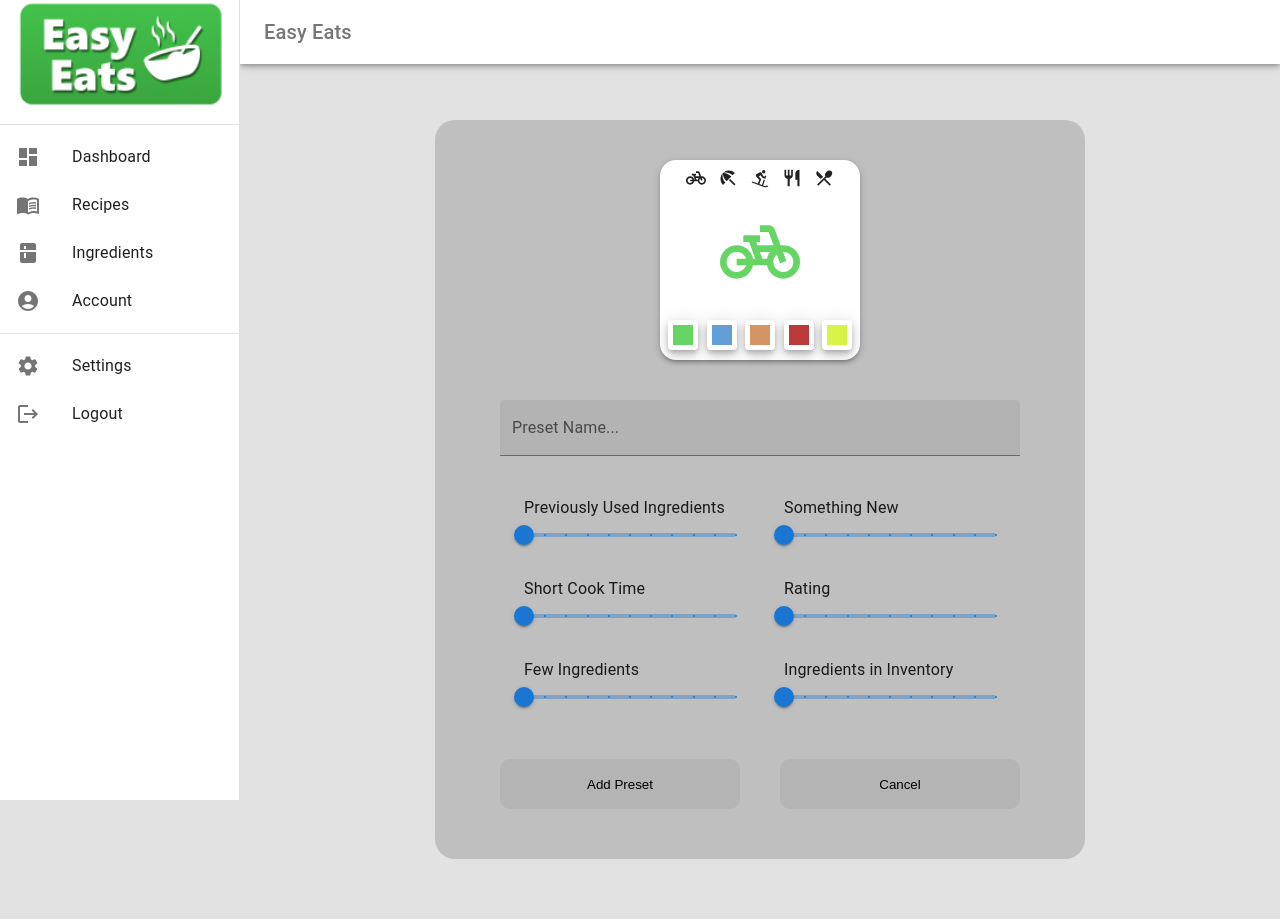
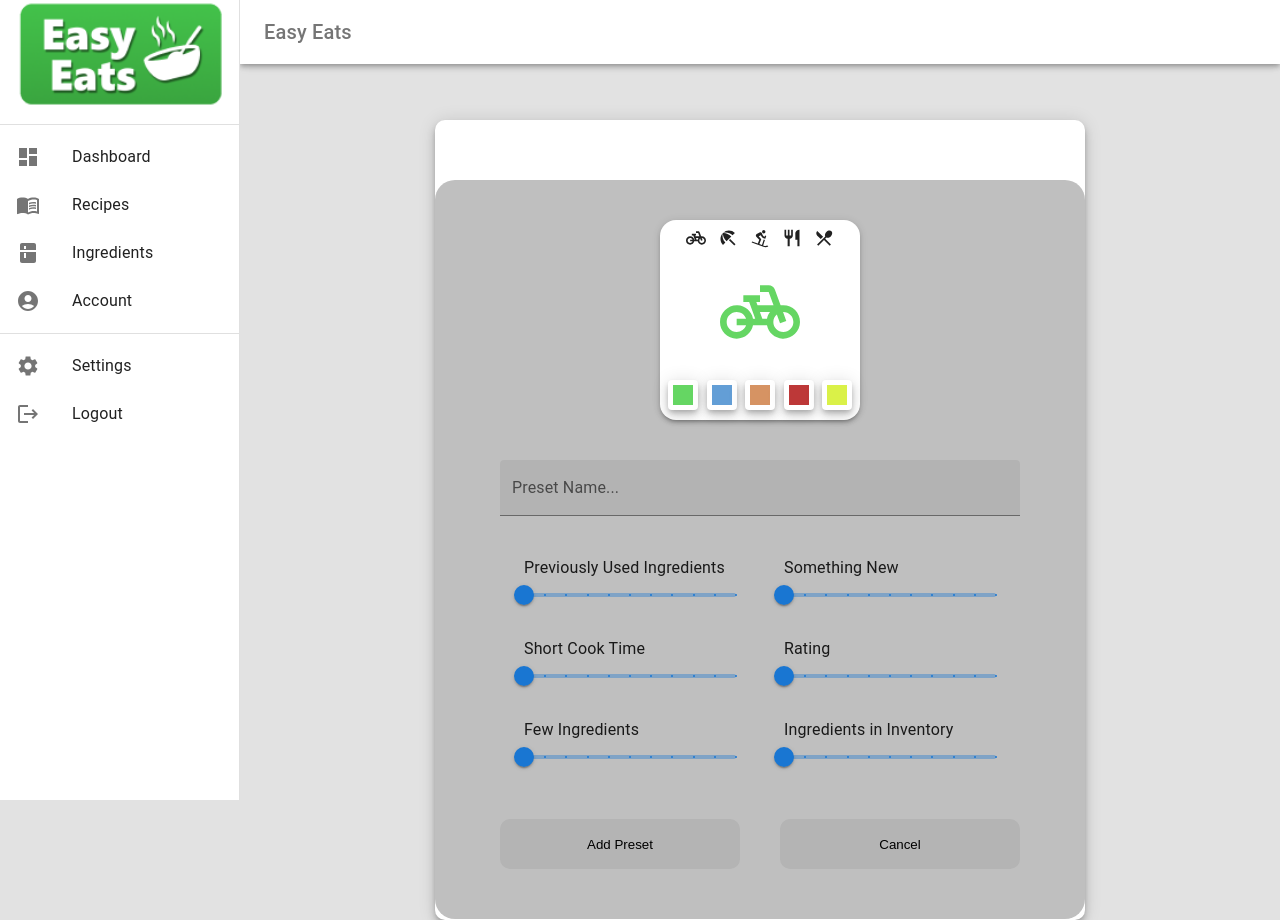
Before and after one commit to JakobPaulsson/EasyEats, a React (Create React App) app in the folder app/: page /account in a window 1280 px wide. Built offline with nearby package versions, Linux system fonts and the light colour scheme.

Commit message:
Update app/src/components/CustomPreset/CustomPreset.tsx

```diff
--- a/app/src/components/CustomPreset/CustomPreset.tsx
+++ b/app/src/components/CustomPreset/CustomPreset.tsx
@@ -2,7 +2,7 @@ import React from "react";
 import "./CustomPreset.css";
 import PresetIcon from "../../components/PresetIcon/PresetIcon";
 
-import { Container, TextField, Slider, Typography } from "@mui/material";
+import { Container, TextField, Slider, Typography, Paper } from "@mui/material";
 
 function SliderComponent(props: any) {
   return (
@@ -16,6 +16,15 @@ function SliderComponent(props: any) {
 function CustomPreset() {
   return (
     <div className="outerContainer">
+      <Paper
+        elevation={6}
+        sx={{
+          width: 650,
+          height: 800,
+          mt: "60px",
+          borderRadius: "10px",
+        }}
+      >
         <div className="customPresetContainer">
           <PresetIcon />
           <TextField
@@ -37,6 +46,7 @@ function CustomPreset() {
             <button className="button">Cancel</button>
           </div>
         </div>
+      </Paper>
     </div>
   );
 }
```
Lines whose indentation alone changed are shown as unchanged.
